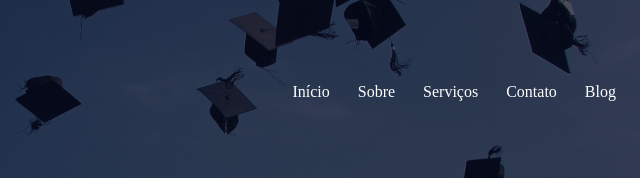
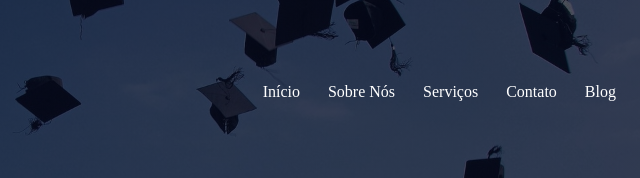
Before and after one commit to CapGattsu/Modelo-Website, a plain HTML site: page template/Blog.html in a window 1280 px wide. Shown: the top 178 px of the page, 509-1149 px from the left. Drawn offline with Linux system fonts and the light colour scheme; a web font is replaced by a local one.

Commit message:
Update pequeno

```diff
--- a/template/Blog.html
+++ b/template/Blog.html
@@ -30,7 +30,7 @@
 
                     <ul>
                         <li><a href="./index.html">Início</a></li>
-                        <li><a href="./About.html">Sobre</a></li>
+                        <li><a href="./About.html">Sobre Nós</a></li>
                         <li><a href="./Servicos.html">Serviços</a></li>
                         <li><a href="./Contact us.html">Contato</a></li>
                         <li><a href="./Blog.html">Blog</a></li>
```
Also changed, not shown: template/About.html (+1 -1 lines), template/Contact us.html (+1 -1 lines), template/Servicos.html (+1 -1 lines), template/index.html (+0 -1 lines).
